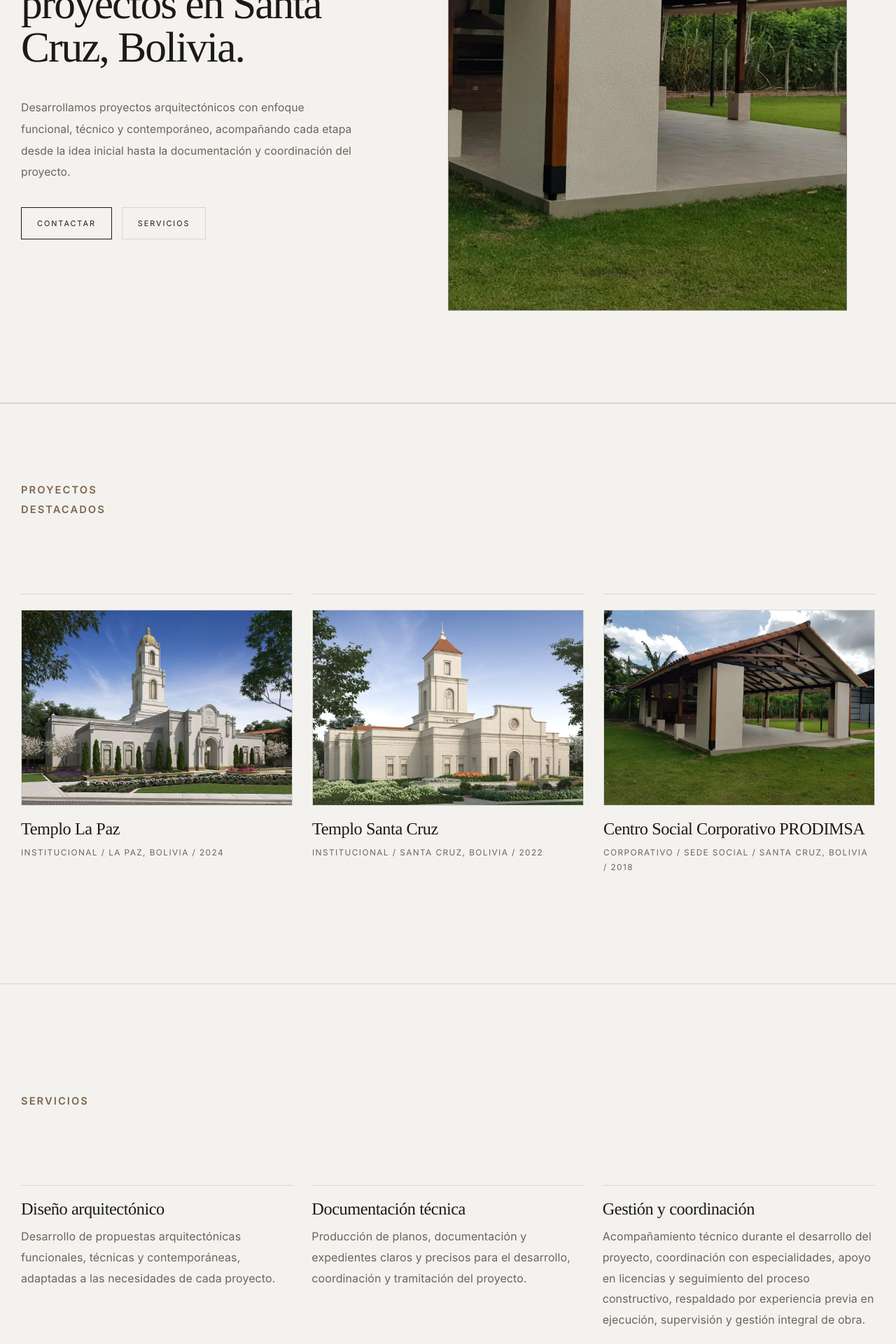
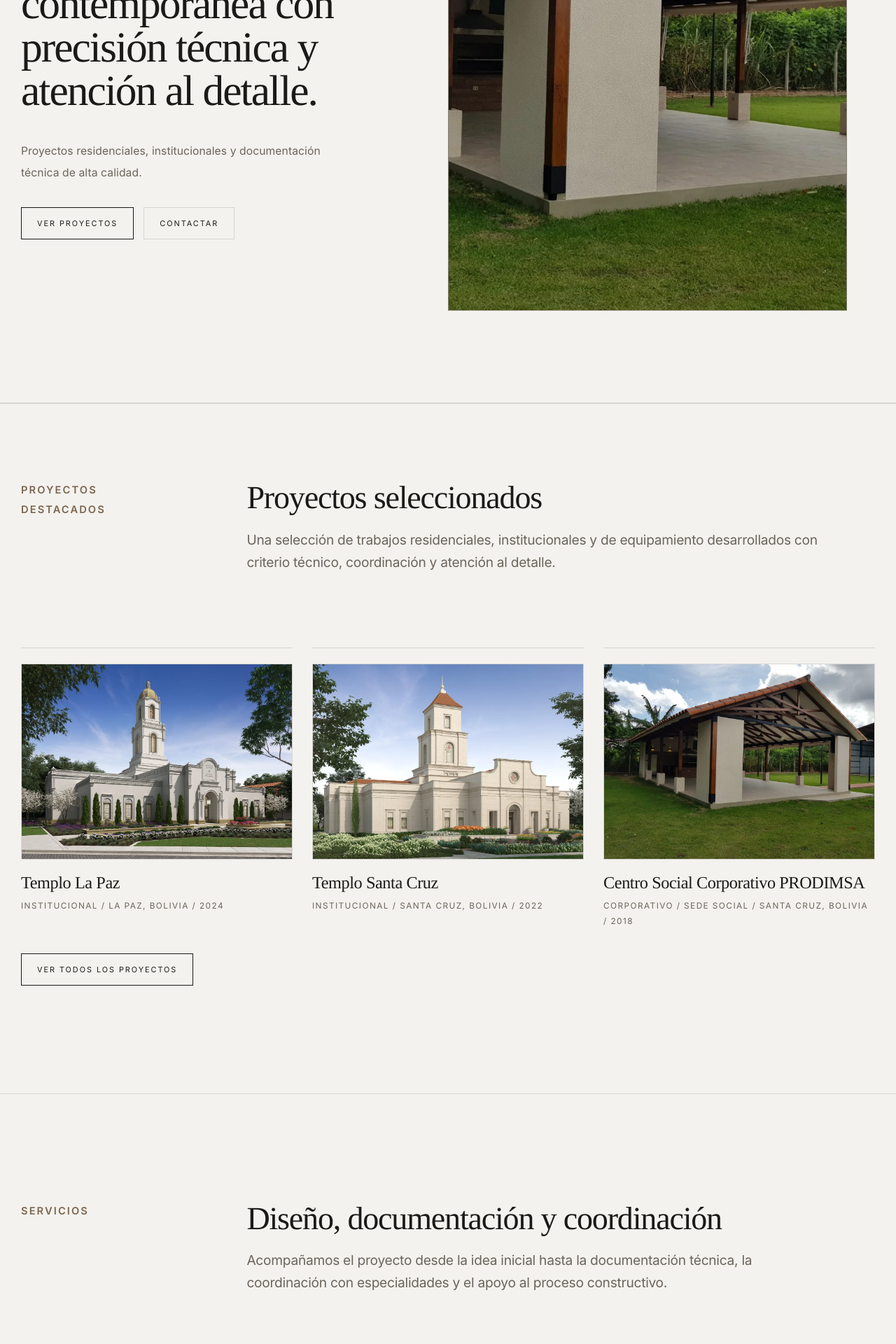
Before and after one commit to richimenvic/menvic-site, a React (Vite) app: page / in a window 1280 px wide. Shown: the part 540-2460 px from the top of the page at 70% size. Built offline with nearby package versions, Linux system fonts and the light colour scheme.

Commit message:
Fix mobile homepage project and contact navigation

```diff
--- a/src/pages/Home.jsx
+++ b/src/pages/Home.jsx
@@ -10,11 +10,11 @@ export default function Home() {
         <div className="wrap hero-grid home-hero-grid">
           <div>
             <div className="kicker home-kicker">Menvic Arquitectura</div>
-            <h1 className="home-hero-title">Arquitectura, técnica y gestión de proyectos en Santa Cruz, Bolivia.</h1>
-            <p className="lead">Desarrollamos proyectos arquitectónicos con enfoque funcional, técnico y contemporáneo, acompañando cada etapa desde la idea inicial hasta la documentación y coordinación del proyecto.</p>
+            <h1 className="home-hero-title">Diseñamos arquitectura contemporánea con precisión técnica y atención al detalle.</h1>
+            <p className="lead">Proyectos residenciales, institucionales y documentación técnica de alta calidad.</p>
             <div className="home-hero-actions">
-              <Link className="cta-link" to="/contacto">Contactar</Link>
-              <Link className="cta-link cta-link--ghost" to="/servicios">Servicios</Link>
+              <Link className="cta-link" to="/proyectos">Ver proyectos</Link>
+              <Link className="cta-link cta-link--ghost" to="/contacto">Contactar</Link>
             </div>
           </div>
           <figure className="hero-image hero-image-photo">
@@ -23,10 +23,14 @@ export default function Home() {
         </div>
       </section>
 
-      <section className="section section-featured">
+      <section className="section section-featured" id="proyectos">
         <div className="wrap">
           <div className="section-head">
             <div className="kicker home-kicker">Proyectos destacados</div>
+            <div>
+              <h2>Proyectos seleccionados</h2>
+              <p className="section-copy">Una selección de trabajos residenciales, institucionales y de equipamiento desarrollados con criterio técnico, coordinación y atención al detalle.</p>
+            </div>
           </div>
           <div className="home-project-grid">
             {homeFeaturedProjects.map((project) => (
@@ -43,6 +47,9 @@ export default function Home() {
               </article>
             ))}
           </div>
+          <div className="home-hero-actions">
+            <Link className="cta-link" to="/proyectos">Ver todos los proyectos</Link>
+          </div>
         </div>
       </section>
 
@@ -50,11 +57,15 @@ export default function Home() {
         <div className="wrap">
           <div className="section-head">
             <div className="kicker home-kicker">Servicios</div>
+            <div>
+              <h2>Diseño, documentación y coordinación</h2>
+              <p className="section-copy">Acompañamos el proyecto desde la idea inicial hasta la documentación técnica, la coordinación con especialidades y el apoyo al proceso constructivo.</p>
+            </div>
           </div>
           <div className="home-services-grid">
             <article className="box home-service-card"><h3>Diseño arquitectónico</h3><p>Desarrollo de propuestas arquitectónicas funcionales, técnicas y contemporáneas, adaptadas a las necesidades de cada proyecto.</p></article>
             <article className="box home-service-card"><h3>Documentación técnica</h3><p>Producción de planos, documentación y expedientes claros y precisos para el desarrollo, coordinación y tramitación del proyecto.</p></article>
-            <article className="box home-service-card"><h3>Gestión y coordinación</h3><p>Acompañamiento técnico durante el desarrollo del proyecto, coordinación con especialidades, apoyo en licencias y seguimiento del proceso constructivo, respaldado por experiencia previa en ejecución, supervisión y gestión integral de obra.</p></article>
+            <article className="box home-service-card"><h3>Gestión y coordinación</h3><p>Acompañamiento técnico durante el desarrollo del proyecto, coordinación con especialidades, apoyo en licencias y seguimiento del proceso constructivo.</p></article>
           </div>
         </div>
       </section>
@@ -72,7 +83,7 @@ export default function Home() {
         </div>
       </section>
 
-      <section className="section">
+      <section className="section" id="contacto">
         <div className="wrap">
           <div className="home-cta-section">
             <div>
```
